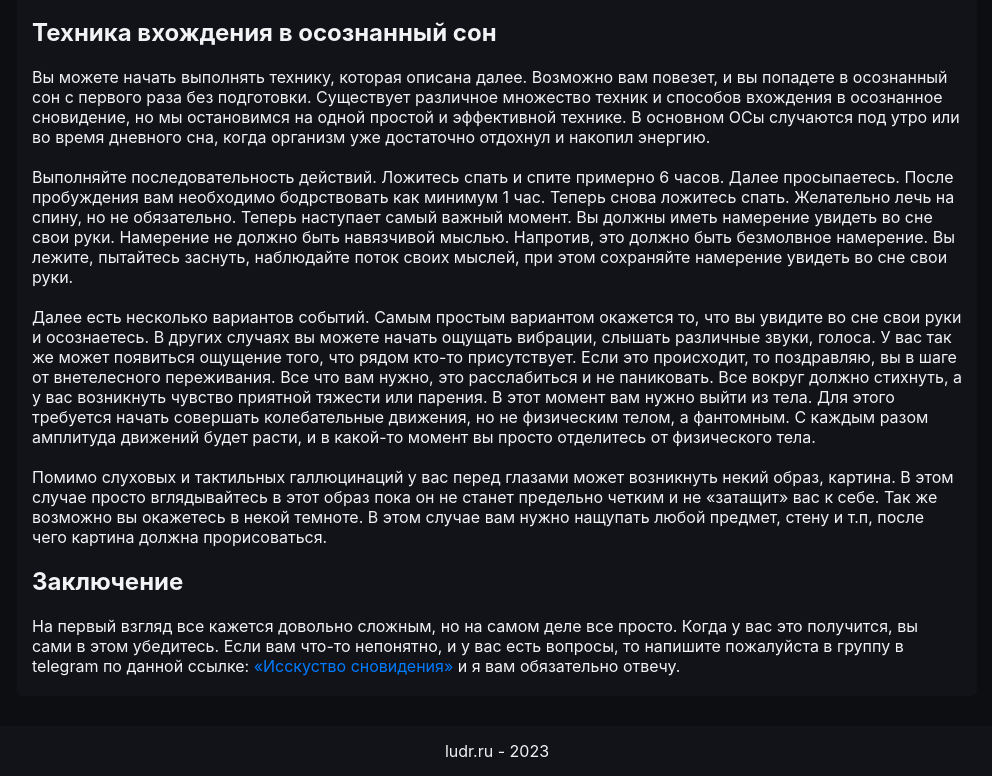
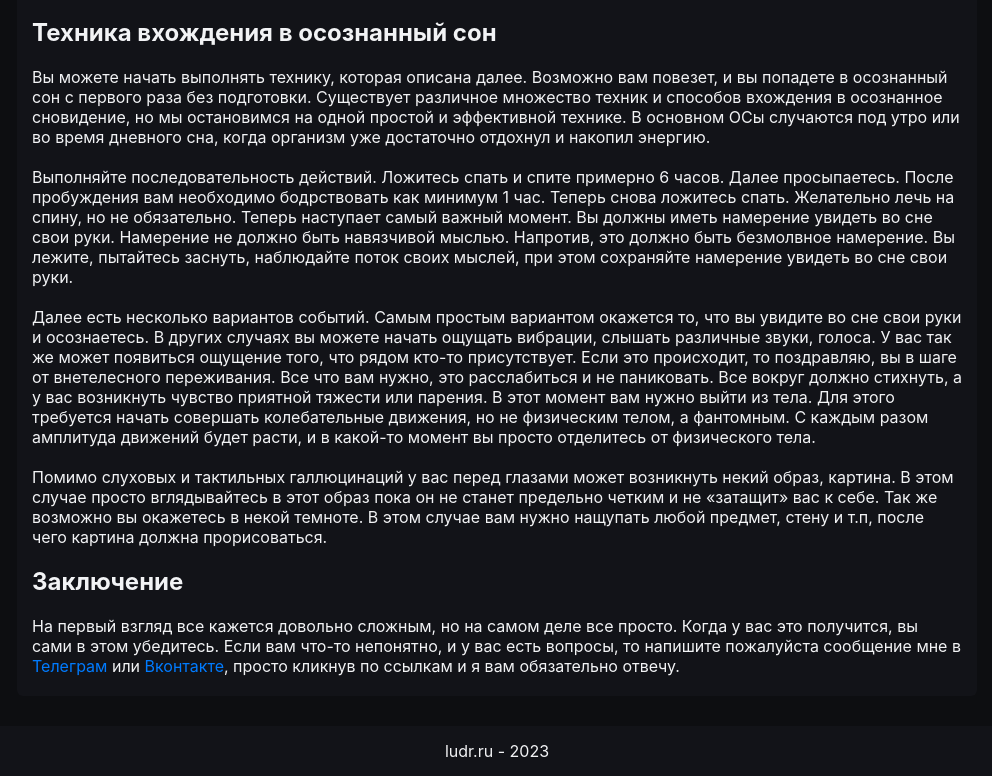
Before and after one commit to aleksluxfero/ludr-app, a Next.js app: page /kak-popast-v-osoznannyj-son in a window 1280 px wide. Shown: the part 1355-2131 px from the top of the page, without its empty margins (143-1135 px from the left). Built offline with nearby package versions, Linux system fonts and the light colour scheme.

Commit message:
add contacts

```diff
--- a/src/pages/kak-popast-v-osoznannyj-son/index.tsx
+++ b/src/pages/kak-popast-v-osoznannyj-son/index.tsx
@@ -86,7 +86,8 @@ const KakPopastVOsoznannyjSon = () => {
         <p>
           На первый взгляд все кажется довольно
           сложным, но на самом деле все просто. Когда у вас это получится, вы сами в этом убедитесь.
-          Если вам что-то непонятно, и у вас есть вопросы, то напишите пожалуйста в группу в telegram по данной ссылке: <a className="link" href="https://t.me/iskusstvo_snovideniya_chat">«Исскуство сновидения»</a> и я вам обязательно отвечу.</p>
+          Если вам что-то непонятно, и у вас есть вопросы, то напишите пожалуйста сообщение мне в <a className="link" href="https://t.me/luxxxfero">Телеграм</a> или <a className="link" href="https://vk.com/luxxx_fero">Вконтакте</a>, просто кликнув по ссылкам и я вам обязательно отвечу.
+        </p>
       </div>
     </>
   )
```
